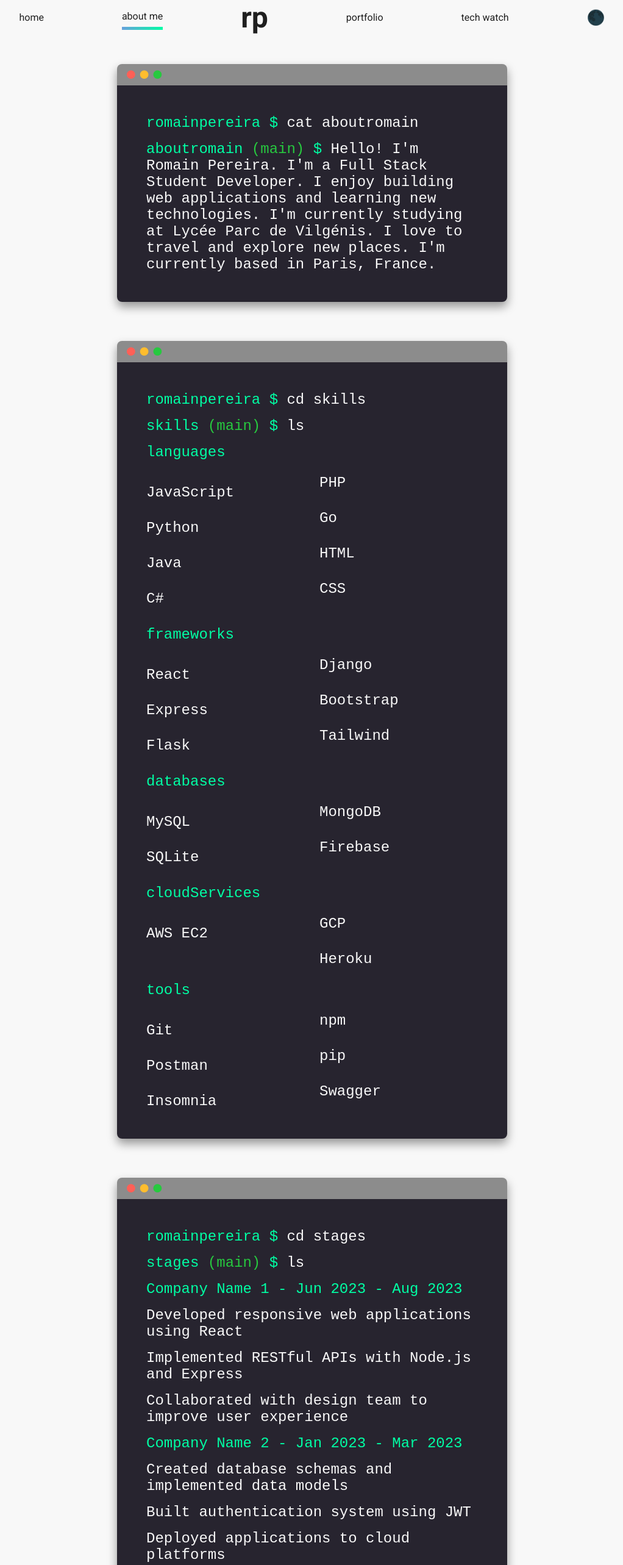
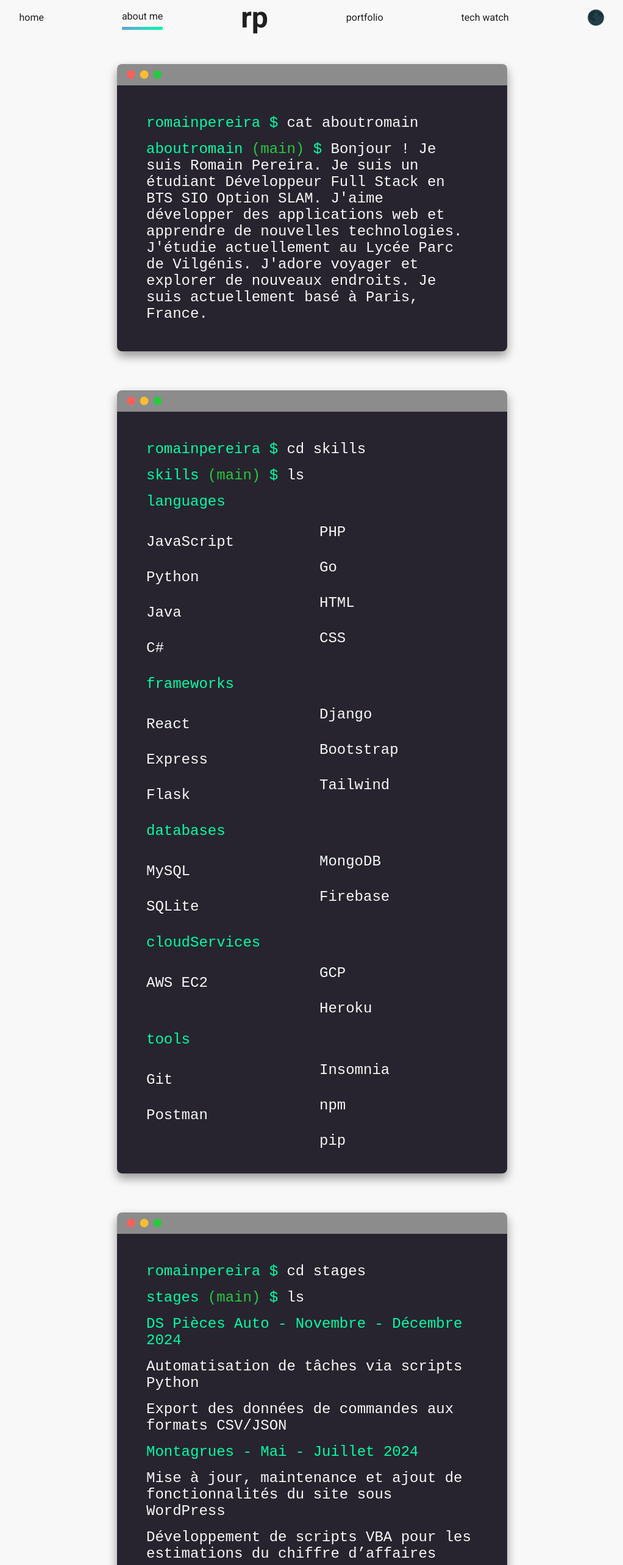
Before and after one commit to romainp12/portfolio, a React (Create React App) app: page /about in a window 1280 px wide. Shown: the top 2566 px of the page at 61% size, without its empty margins (128-1150 px from the left). Built offline with nearby package versions, Linux system fonts and the light colour scheme; the HTML template or start-up script is replaced by a standard one.

Commit message:
Update Info.js

```diff
--- a/src/info/Info.js
+++ b/src/info/Info.js
@@ -20,11 +20,11 @@ export const info = {
     miniBio: [
         {
             emoji: '🇫🇷',
-            text: 'Based in Paris, France'
+            text: 'Basé à Paris, France'
         },
         {
             emoji: "👨‍💻", // 👨‍💻
-            text: "Student at Lycée Parc de Vilgénis"
+            text: "Étudiant au Lycée Parc de Vilgénis"
         },
         {
             emoji: "📧",
@@ -54,27 +54,27 @@ export const info = {
         }
 
     ],
-    bio: "Hello! I'm Romain Pereira. I'm a Full Stack Student Developer. I enjoy building web applications and learning new technologies. I'm currently studying at Lycée Parc de Vilgénis. I love to travel and explore new places. I'm currently based in Paris, France.",
+    bio: "Bonjour ! Je suis Romain Pereira. Je suis un étudiant Développeur Full Stack en BTS SIO Option SLAM. J'aime développer des applications web et apprendre de nouvelles technologies. J'étudie actuellement au Lycée Parc de Vilgénis. J'adore voyager et explorer de nouveaux endroits. Je suis actuellement basé à Paris, France.",
     skills:
         {
             languages: ['JavaScript', 'Python', 'Java', 'C#', 'PHP', 'Go', 'HTML', 'CSS'],
             frameworks: ['React', 'Express', 'Flask', 'Django', 'Bootstrap', 'Tailwind'],
             databases: ['MySQL', 'SQLite', 'MongoDB', 'Firebase'],
             cloudServices: ['AWS EC2', 'GCP', 'Heroku'],
-            tools: ['Git', 'Postman', 'Insomnia', 'npm', 'pip', 'Swagger']
+            tools: ['Git', 'Postman', 'Insomnia', 'npm', 'pip']
         }
     ,
     hobbies: [
         {
-            label: 'Traveling',
+            label: 'Voyages',
             emoji: '✈️'
         },
         {
-            label: 'Video Games',
+            label: 'Jeux vidéo',
             emoji: '🎮'
         },
         {
-            label: 'Soccer',
+            label: 'Football',
             emoji: '⚽️'
         },
         {
@@ -85,21 +85,19 @@ export const info = {
     ],
 stages: [
     {
-        company: "Company Name 1",
-        date: "Jun 2023 - Aug 2023",
+        company: "DS Pièces Auto",
+        date: "Novembre - Décembre 2024",
         missions: [
-            "Developed responsive web applications using React",
-            "Implemented RESTful APIs with Node.js and Express",
-            "Collaborated with design team to improve user experience"
+            "Automatisation de tâches via scripts Python",
+            "Export des données de commandes aux formats CSV/JSON"
         ]
     },
     {
-        company: "Company Name 2",
-        date: "Jan 2023 - Mar 2023",
+        company: "Montagrues",
+        date: "Mai - Juillet 2024",
         missions: [
-            "Created database schemas and implemented data models",
-            "Built authentication system using JWT",
-            "Deployed applications to cloud platforms"
+            "Mise à jour, maintenance et ajout de fonctionnalités du site sous WordPress",
+            "Développement de scripts VBA pour les estimations du chiffre d’affaires"
         ]
     }
 ],
```
